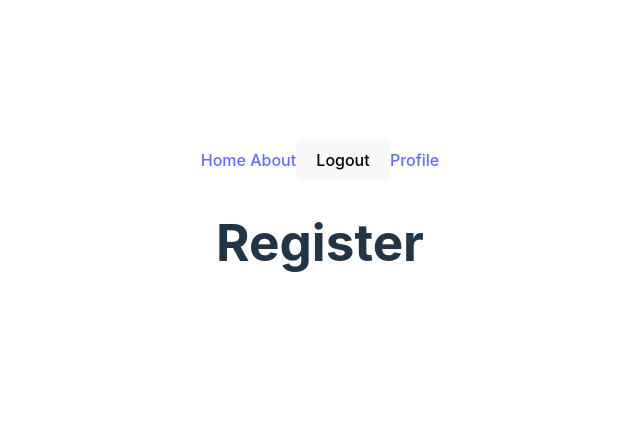
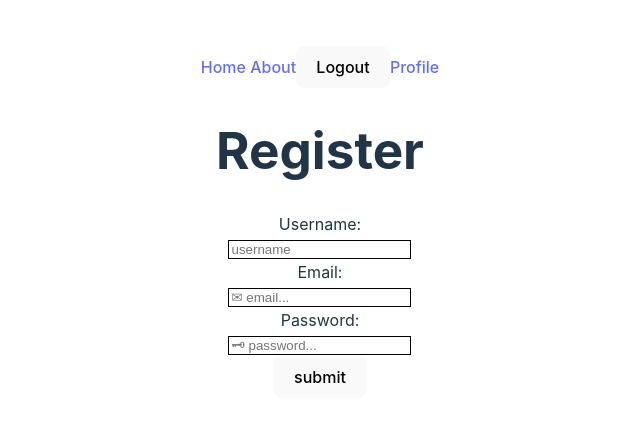
Before and after one commit to Vesi23/BookElves, a React (Vite) app in the folder BookElves/: page /register in a window 1280 px wide. Shown: the part 178-600 px from the top of the page, without its empty margins (320-960 px from the left). Built offline with nearby package versions, Linux system fonts and the light colour scheme; no server answers.

Commit message:
add register

```diff
--- /dev/null
+++ b/BookElves/src/components/Button/Button.tsx
@@ -0,0 +1,27 @@
+
+
+import React from "react";
+
+interface ButtonProps {
+    children?: React.ReactNode;
+    onClick?: () => void;
+    color?: string;
+    id?: string;
+    className?: string;
+}
+
+
+const Button: React.FC<ButtonProps> = ({ children = null, onClick = () => { }, color = "", id = '', className = '' }) => {
+
+    return (
+        <>
+            <button
+                id={id} className={className}
+                style={color ? { border: `2px solid ${color}` } : undefined}
+                onClick={onClick}>{children}
+            </button>
+        </>
+    );
+};
+
+export default Button;
--- a/BookElves/src/validations/register.ts
+++ b/BookElves/src/validations/register.ts
@@ -1,6 +1,6 @@
 import { getUserByUsername } from "../service/user";
 
-export const CheckRegister = async (username: string, email: string, password: string) => {
+export const checkRegister = async (username: string, email: string, password: string) => {
   const error = {
     username: '',
     email: '',
--- a/BookElves/src/views/Register/Register.tsx
+++ b/BookElves/src/views/Register/Register.tsx
@@ -1,8 +1,76 @@
+import { useState } from "react";
+import { NavLink, useNavigate } from "react-router-dom";
+import { checkRegister } from "../../validations/register";
+import { loginUser, registerUser } from "../../service/auth";
+import { createUserUsername } from "../../service/user";
+import Button from "../../components/Button/Button";
+
 const Register = () => {
+    const navigation = useNavigate();
+
+    const [form, setForm] = useState({
+        username: '',
+        email: '',
+        password: '',
+    });
+
+    const [error, setError] = useState({
+        username: '',
+        email: '',
+        password: '',
+    })
+
+    const submit = async (): Promise<void> => {
+        const { username, email, password } = await checkRegister(form.username, form.email, form.password);
+
+        if (username !== 'valid' || email !== 'valid' || password !== 'valid') {
+            setError({ username, email, password });
+            return;
+        }
+
+        try {
+            const response = await registerUser(form.email, form.password);
+            createUserUsername(form.username, response.user.uid, form.email);
+            loginUser(form.email, form.password);
+            navigation('/home');
+        } catch (error: any) {
+            setError({ username: 'valid', password: 'valid', email: 'Email is already taken' });
+            return;
+        }
+    }
+
+
+    const errorColor = (property: string): string => {
+        if (error[property as keyof typeof error] === 'valid') {
+            return 'green';
+        }
+        if (error[property as keyof typeof error] !== '') {
+            return 'red';
+        }
+        return 'black';
+    };
+
     return (
+        <>
         <div>
+
             <h1>Register</h1>
-        </div>
+            {/* <NavLink to="/login">Login</NavLink> */}
+            <label htmlFor="username">Username: </label><br />
+            <input style={{ border: `1px solid ${errorColor(`username`)}` }} type="text" name='username' id='username' placeholder='username' value={form.username} onChange={(e) => setForm({ ...form, username: e.target.value })} /><br />
+            {error.username && error.username !== 'valid' && <h5 style={{ color: 'red' }}>{error.username}</h5>}
+            <label htmlFor="email">Email: </label><br />
+            <input style={{ border: `1px solid ${errorColor(`email`)}` }} type="text" name='email' id='email' placeholder="✉ email..." value={form.email} onChange={(e) => setForm({ ...form, email: e.target.value })} /><br />
+            {error.email && error.email !== 'valid' && <h5 style={{ color: 'red' }}>{error.email}</h5>}
+            <label htmlFor="password">Password: </label><br />
+            <input style={{ border: `1px solid ${errorColor(`password`)}` }} name='password' type="password" id='password' placeholder="🗝 password..." value={form.password} onChange={(e) => setForm({ ...form, password: e.target.value })} />
+            {error.password && error.password !== 'valid' && <h5 style={{ color: 'red' }}>{error.password}</h5>}
+            <div className='register-btn'>
+                <Button onClick={submit}>submit</Button>
+            </div>
+            </div>
+        </>
+
     )
 }
 export default Register;
```
